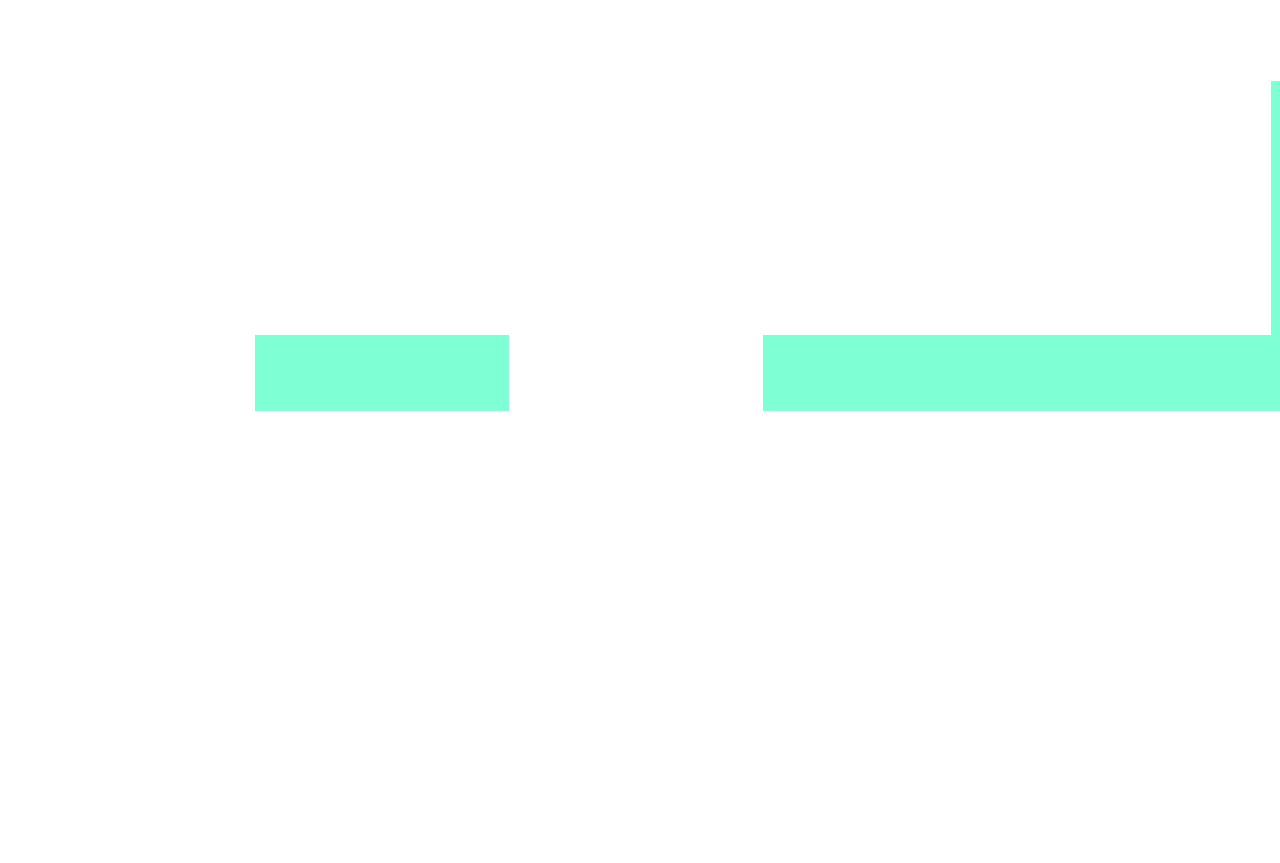
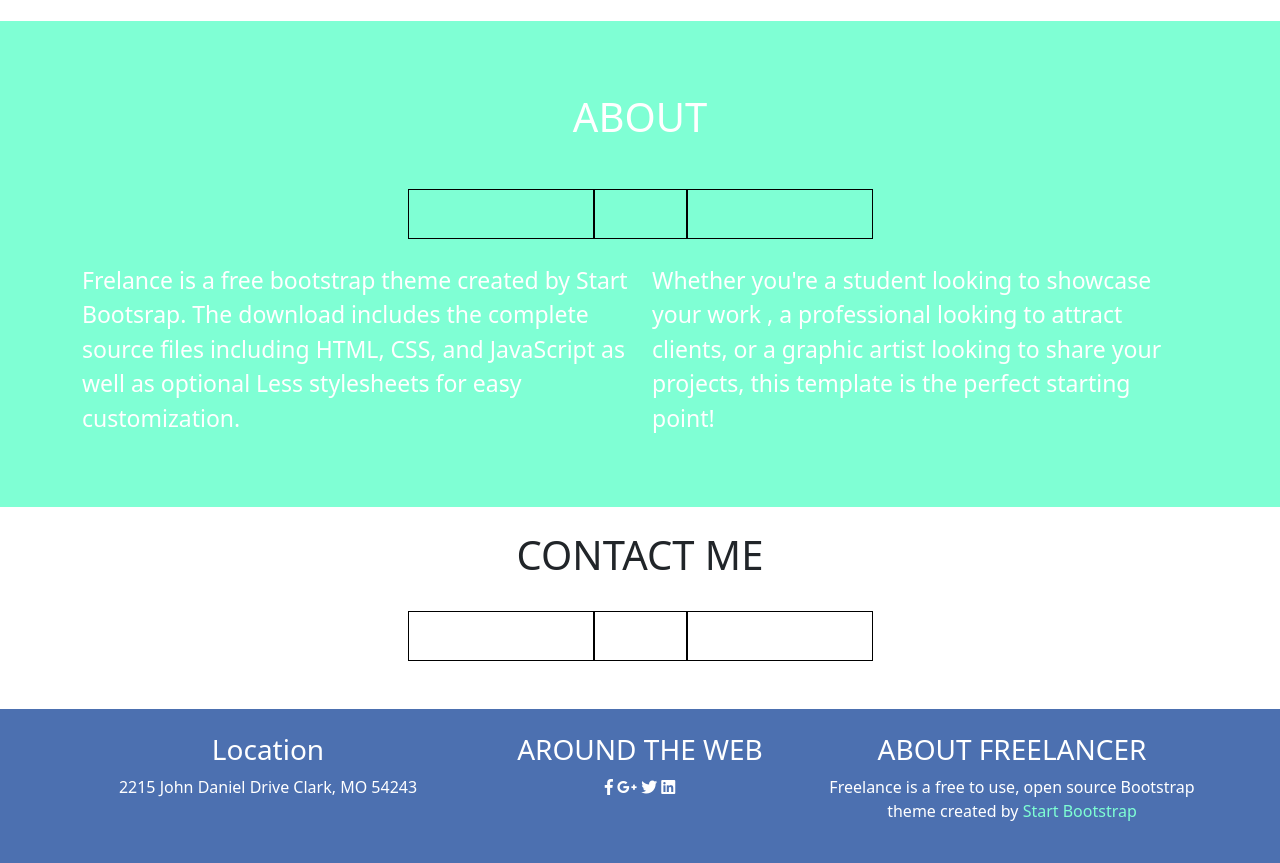
Before and after one commit to santocaridi99/html-css-bootstrap-freelancer, a plain HTML site: page index.html in a window 1280 px wide. Shown: the part 1444-2307 px from the top of the page. Before the commit the page ends 1855 px from the top, so only its background shows below. Drawn offline with nearby package versions, Linux system fonts and the light colour scheme.

Commit message:
quasi finito esercizio

```diff
--- a/css/style.css
+++ b/css/style.css
@@ -19,3 +19,11 @@
 .sezione{
     font-size: 23px;
 }
+
+.blu-elef{
+    background-color:#4c70b0;
+}
+
+.white>p>span{
+    color: aquamarine;
+}
--- a/index.html
+++ b/index.html
@@ -5,6 +5,7 @@
     <meta http-equiv="X-UA-Compatible" content="IE=edge">
     <meta name="viewport" content="width=device-width, initial-scale=1.0">
     <title>Bootstrap-freelance</title>
+    <link rel="stylesheet" href="https://use.fontawesome.com/releases/v5.7.1/css/all.css" integrity="sha384-fnmOCqbTlWIlj8LyTjo7mOUStjsKC4pOpQbqyi7RrhN7udi9RwhKkMHpvLbHG9Sr" crossorigin="anonymous">
     <link href="https://cdn.jsdelivr.net/npm/bootstrap@5.0.2/dist/css/bootstrap.min.css" rel="stylesheet" integrity="sha384-EVSTQN3/azprG1Anm3QDgpJLIm9Nao0Yz1ztcQTwFspd3yD65VohhpuuCOmLASjC" crossorigin="anonymous">
     <link rel="stylesheet" href="css/style.css">
 </head>
@@ -24,7 +25,8 @@
             <div class="text-center white mb-4">
                 <h1>START BOOTSTRAP</h1>
             </div>
-            <div class="row justify-content-center ">
+            <div class="row">
+                <div class="d-flex justify-content-center stella mb-4 mt-4">
                     <div class="col-3 col-lg-2">
                         <div class="item"></div>
                     </div>
@@ -33,6 +35,7 @@
                     </div>
                     <div class="col-3 col-lg-2">
                         <div class="item"></div>
+                    </div>
                 </div>
             </div>
             <div class="text-center white mb-4 mt-4">
@@ -44,7 +47,8 @@
     <div class="container-fluid py-4">
         <div class="container">
             <h1 class="text-center mt-4 mb-4">PORTFOLIO</h1>
-            <div class="row justify-content-center mb-4 ">
+            <div class="row">
+                <div class="d-flex justify-content-center stella mb-4 mt-4">
                     <div class="col-3 col-lg-2">
                         <div class="item"></div>
                     </div>
@@ -53,6 +57,7 @@
                     </div>
                     <div class="col-3 col-lg-2">
                         <div class="item"></div>
+                    </div>
                 </div>
             </div>
             <div class="row">
@@ -87,7 +92,8 @@
             <div class="text-center white mt-4 mb-4">
                 <h1>ABOUT</h1>
             </div>
-            <div class="row justify-content-center ">
+            <div class="row">
+                <div class="d-flex justify-content-center stella mb-4 mt-4">
                     <div class="col-3 col-lg-2">
                         <div class="item"></div>
                     </div>
@@ -98,15 +104,69 @@
                         <div class="item"></div>
                     </div>
                 </div>
+            </div>
             <div class="row justify-content-center">
+
                     <div class="col-12 col-sm-6 ">
-                        <div class="sezione sezione-1 white mt-4 mb-4">Frelance is a free bootstrap theme created by Start Bootsrap. The download includes the complete source files including HTML, CSS, and JavaScript as well as optional Less stylesheets for easy customization.  </div>
+                        <div class="sezione sezione-1 white  mb-4">Frelance is a free bootstrap theme created by Start Bootsrap. The download includes the complete source files including HTML, CSS, and JavaScript as well as optional Less stylesheets for easy customization.  </div>
                     </div>
                     <div class="col-12 col-sm-6">
-                        <div class="sezione sezione-2 white mt-4 mb-4">Whether you're a student looking to showcase your work , a professional looking to attract clients, or a graphic artist looking to share your projects, this template is the perfect starting point!</div>
+                        <div class="sezione sezione-2 white mb-4">Whether you're a student looking to showcase your work , a professional looking to attract clients, or a graphic artist looking to share your projects, this template is the perfect starting point!</div>
+                    </div>
+
+            </div>
+
+        </div>
+    </div>
+    <div class="container-fluid py-4">
+        <div class="container">
+            <div class="text-center contact">
+                <h1>CONTACT ME</h1>
+            </div>
+            <div class="row">
+                <div class="d-flex justify-content-center stella mb-4 mt-4">
+                    <div class="col-3 col-lg-2">
+                        <div class="item"></div>
+                    </div>
+                    <div class="col-2 col-lg-1">
+                        <div class="item"></div>
+                    </div>
+                    <div class="col-3 col-lg-2">
+                        <div class="item"></div>
+                    </div>
                 </div>
             </div>
 
+        </div>
+    </div>
+    <div class="container-fluid  blu-elef py-4">
+        <div class="container">
+            <div class="row">
+                <div class="d-flex  justify-content-center footer">
+                    <div class="col-12 col-sm-4">
+                        <div class="text-center white">
+                            <h3>Location</h3>
+                            <p>2215 John Daniel Drive Clark, MO 54243</p>
+                        </div>
+                    </div>
+                    <div class="col-12 col-sm-4">
+                        <div class="text-center white">
+                            <h3>AROUND THE WEB</h3>
+                            <i class="fab fa-facebook-f"></i>
+                            <i class="fab fa-google-plus-g"></i>
+                            <i class="fab fa-twitter"></i>
+                            <i class="fab fa-linkedin"></i>
+                        </div>
+                    </div>
+                    <div class="col-12 col-sm-4">
+                        <div class="text-center white">
+                            <h3>ABOUT FREELANCER</h3>
+                            <p>Freelance is a free to use, open source Bootstrap theme created by <span>Start Bootstrap</span></p>
+                        </div>
+                    </div>
+                </div>
+
+            </div>
         </div>
     </div>
 
```
Lines whose indentation alone changed are shown as unchanged.
